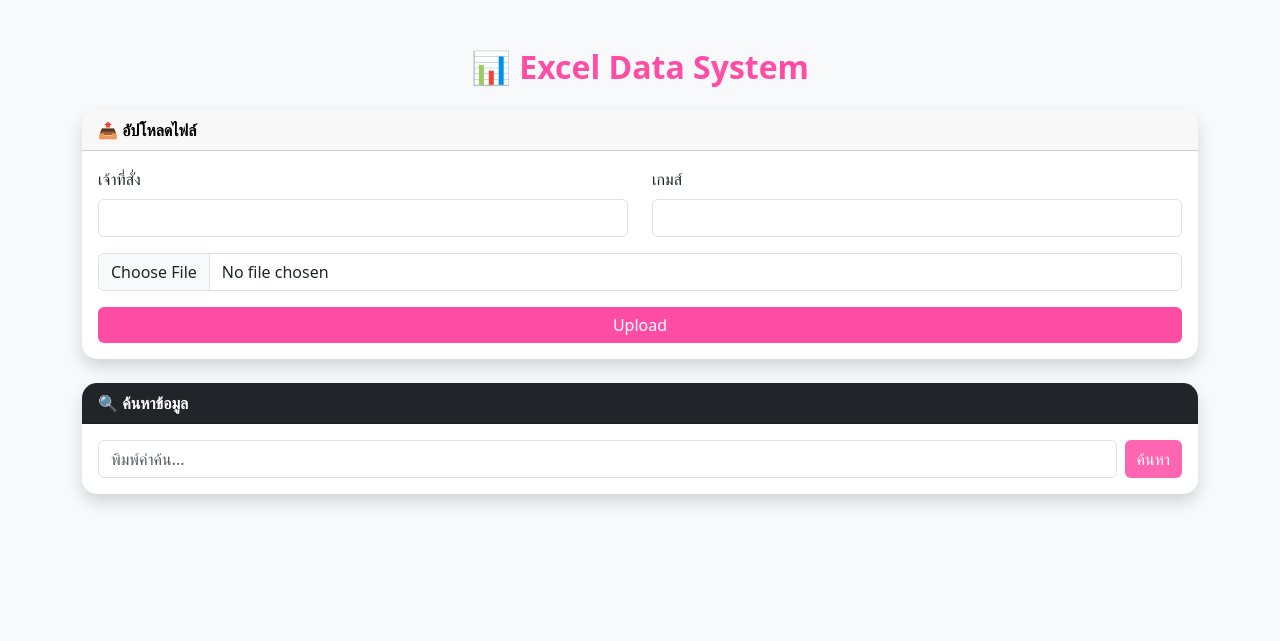
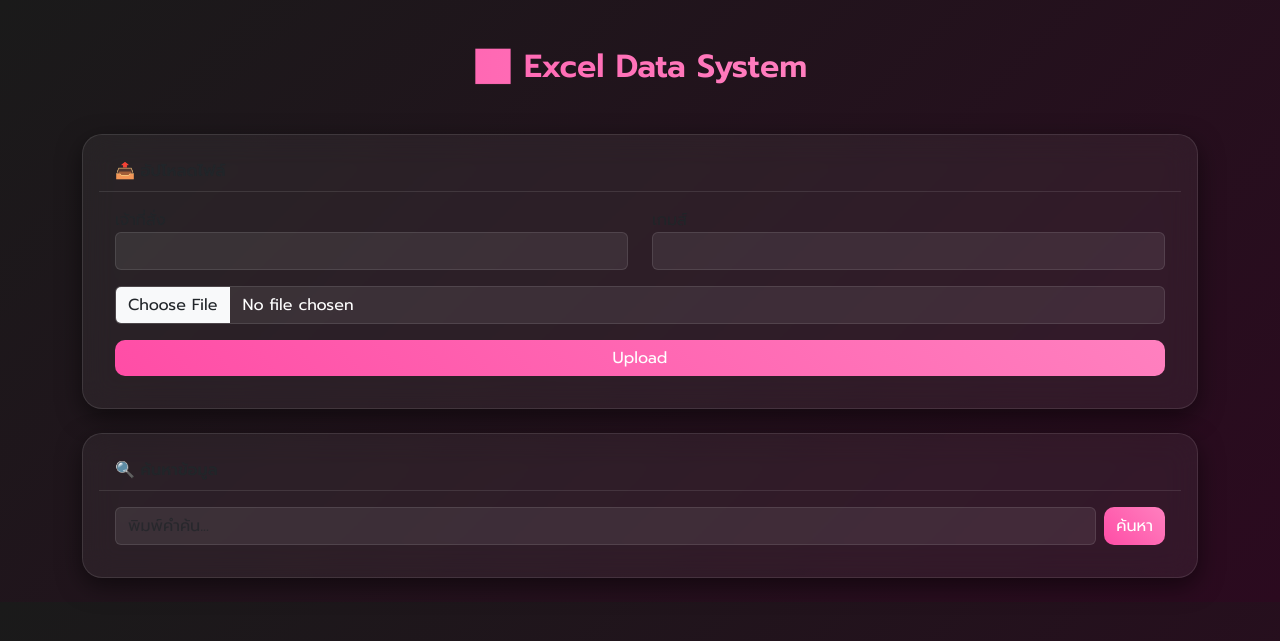
Before and after one commit to LuziferFakeTH/excel-web-app, a Flask app: page / in a window 1280 px wide. Shown: the top 641 px of the page. Run offline with Flask 3, Linux system fonts and the light colour scheme; some libraries are stand-ins or nearby versions.

Commit message:
Update index.html

```diff
--- a/templates/index.html
+++ b/templates/index.html
@@ -6,93 +6,110 @@
     <!-- Bootstrap -->
     <link href="https://cdn.jsdelivr.net/npm/bootstrap@5.3.0/dist/css/bootstrap.min.css" rel="stylesheet">
 
+    <!-- Google Font -->
+    <link href="https://fonts.googleapis.com/css2?family=Prompt:wght@300;400;600&display=swap" rel="stylesheet">
+
     <style>
         body {
-            background-color: #f8f9fa;
+            font-family: 'Prompt', sans-serif;
+            background: linear-gradient(135deg, #1a1a1a, #2b0a1f);
+            color: #fff;
         }
 
-        /* Header Title */
         h2 {
-            color: #ff4da6;
-            font-weight: bold;
+            font-weight: 600;
+            background: linear-gradient(90deg, #ff4da6, #ff99cc);
+            -webkit-background-clip: text;
+            -webkit-text-fill-color: transparent;
         }
 
-        /* Card */
+        /* Glass Card */
         .card {
-            border-radius: 15px;
-            border: none;
+            background: rgba(255,255,255,0.05);
+            backdrop-filter: blur(15px);
+            border-radius: 20px;
+            border: 1px solid rgba(255,255,255,0.1);
+            box-shadow: 0 8px 25px rgba(0,0,0,0.5);
         }
 
         .card-header {
-            border-radius: 15px 15px 0 0 !important;
-            font-weight: bold;
+            background: transparent;
+            border-bottom: 1px solid rgba(255,255,255,0.1);
+            font-weight: 600;
         }
 
-        /* Theme Colors */
-        .bg-primary {
-            background-color: #ff4da6 !important;
+        /* Inputs */
+        .form-control {
+            background: rgba(255,255,255,0.08);
+            border: 1px solid rgba(255,255,255,0.1);
+            color: #fff;
         }
 
-        .bg-success {
-            background-color: #ff66b2 !important;
-        }
-
-        .bg-dark {
-            background-color: #212529 !important;
+        .form-control:focus {
+            border-color: #ff4da6;
+            box-shadow: 0 0 10px rgba(255,77,166,0.5);
+            background: rgba(255,255,255,0.1);
+            color: #fff;
         }
 
         /* Buttons */
-        .btn-success {
-            background-color: #ff4da6;
+        .btn-success, .btn-primary {
+            background: linear-gradient(45deg, #ff4da6, #ff80bf);
             border: none;
+            border-radius: 10px;
+            font-weight: 500;
+            transition: 0.3s;
         }
 
-        .btn-success:hover {
-            background-color: #e60073;
-        }
-
-        .btn-primary {
-            background-color: #ff66b2;
-            border: none;
-        }
-
-        .btn-primary:hover {
-            background-color: #e60073;
+        .btn-success:hover, .btn-primary:hover {
+            transform: translateY(-2px);
+            box-shadow: 0 5px 15px rgba(255,77,166,0.5);
         }
 
         .btn-warning {
-            background-color: #ff99cc;
+            background: #ffb3d9;
             border: none;
             color: #000;
         }
 
         .btn-danger {
-            background-color: #000;
+            background: #000;
             border: none;
         }
 
-        .btn-danger:hover {
-            background-color: #333;
-        }
-
         /* Table */
-        .table-dark {
-            background-color: #212529;
-        }
-
         table {
-            border-radius: 10px;
+            border-radius: 15px;
             overflow: hidden;
         }
 
-        tr:hover {
-            background-color: #ffe6f0;
+        thead {
+            background: linear-gradient(45deg, #ff4da6, #ff80bf);
         }
 
-        /* Inputs */
-        .form-control:focus {
-            border-color: #ff4da6;
-            box-shadow: 0 0 0 0.2rem rgba(255, 77, 166, 0.25);
+        thead th {
+            color: #fff;
+            border: none;
+        }
+
+        tbody tr {
+            background: rgba(255,255,255,0.05);
+            transition: 0.2s;
+        }
+
+        tbody tr:hover {
+            background: rgba(255,77,166,0.2);
+            transform: scale(1.01);
+        }
+
+        td, th {
+            border: none !important;
+        }
+
+        /* Scroll */
+        .table-responsive {
+            border-radius: 15px;
+            overflow: hidden;
         }
     </style>
 </head>
@@ -101,20 +118,18 @@
 
 <div class="container mt-5">
 
-    <h2 class="text-center mb-4">📊 Excel Data System</h2>
+    <h2 class="text-center mb-5">📊 Excel Data System</h2>
 
     <!-- Upload -->
-    <div class="card shadow mb-4">
-        <div class="card-header text-black">
-            📤 อัปโหลดไฟล์
-        </div>
+    <div class="card p-3 mb-4">
+        <div class="card-header">📤 อัปโหลดไฟล์</div>
 
         <div class="card-body">
             <form action="/upload" method="post" enctype="multipart/form-data">
 
                 <div class="row">
                     <div class="col-md-6 mb-3">
-                        <label class="form-label">เจ้าที่สั่ง</label>
+                        <label>เจ้าที่สั่ง</label>
                         <input list="customer_list" name="customer" class="form-control" required>
                         <datalist id="customer_list">
                             <option value="S5 เจ้าเหลือง">
@@ -127,7 +142,7 @@
                     </div>
 
                     <div class="col-md-6 mb-3">
-                        <label class="form-label">เกมส์</label>
+                        <label>เกมส์</label>
                         <input list="game_list" name="game" class="form-control" required>
                         <datalist id="game_list">
                             <option value="Call of duty">
@@ -153,10 +168,8 @@
     </div>
 
     <!-- Search -->
-    <div class="card shadow mb-4">
-        <div class="card-header bg-dark text-white">
-            🔍 ค้นหาข้อมูล
-        </div>
+    <div class="card p-3 mb-4">
+        <div class="card-header">🔍 ค้นหาข้อมูล</div>
 
         <div class="card-body">
             <form action="/search" method="get" class="d-flex">
@@ -168,14 +181,12 @@
 
     <!-- Result -->
     {% if results %}
-    <div class="card shadow">
-        <div class="card-header text-white">
-            📄 ผลลัพธ์
-        </div>
+    <div class="card p-3">
+        <div class="card-header">📄 ผลลัพธ์</div>
 
         <div class="card-body table-responsive">
-            <table class="table table-bordered table-hover">
-                <thead class="table-dark">
+            <table class="table">
+                <thead>
                     <tr>
                         <th>เจ้าที่สั่ง</th>
                         <th>เกมส์</th>
@@ -192,16 +203,12 @@
                         <td>{{ r[3] }}</td>
                         <td>{{ r[4] }}</td>
                         <td>{{ r[5] }}</td>
-
                         <td>
-                            <a href="/detail/{{ r[1] }}" class="btn btn-sm btn-warning">
-                                ✏️ แก้ไข
-                            </a>
-
+                            <a href="/detail/{{ r[1] }}" class="btn btn-sm btn-warning">✏️</a>
                             <a href="/delete_file/{{ r[0] }}"
                                class="btn btn-sm btn-danger"
                                onclick="return confirm('ลบไฟล์นี้ทั้งหมด?')">
-                               🗑️ ลบ
+                               🗑️
                             </a>
                         </td>
                     </tr>
```
